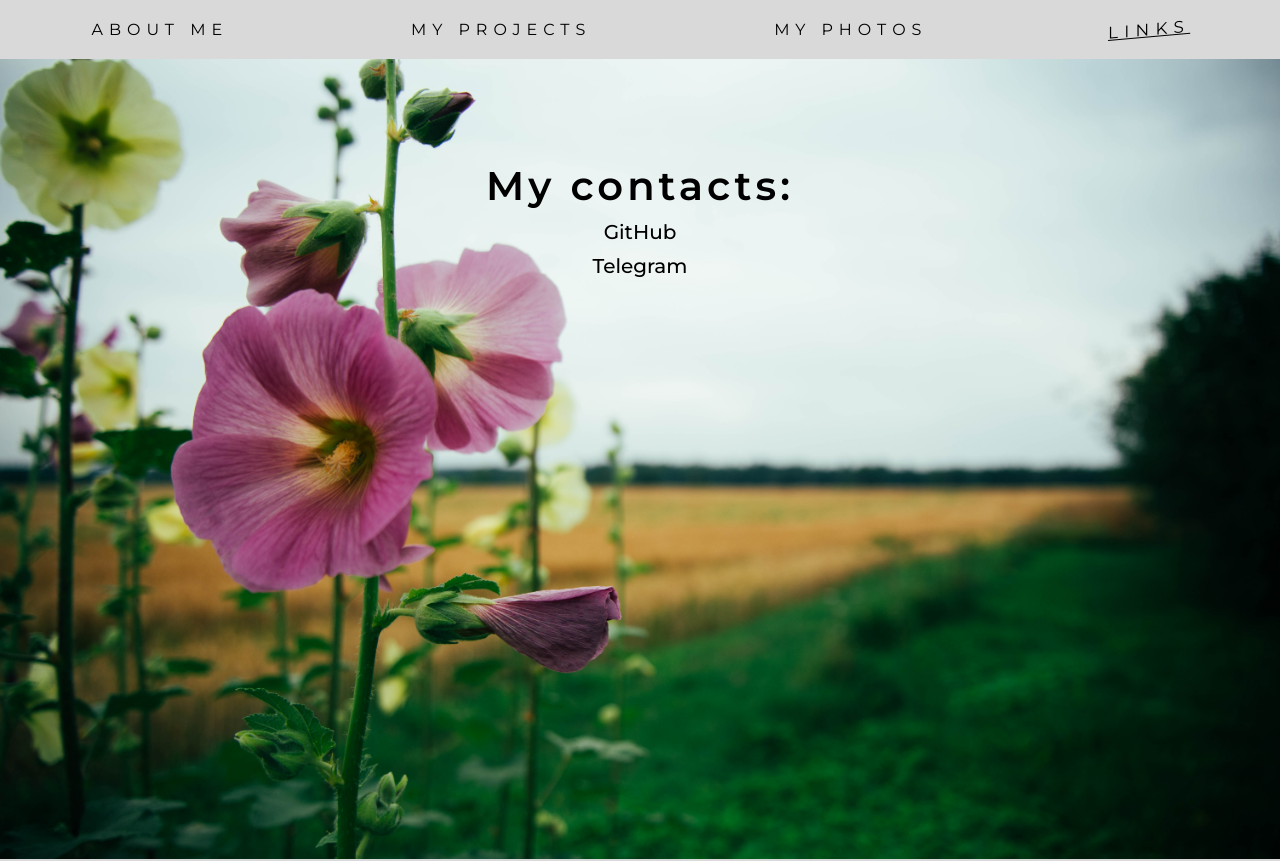
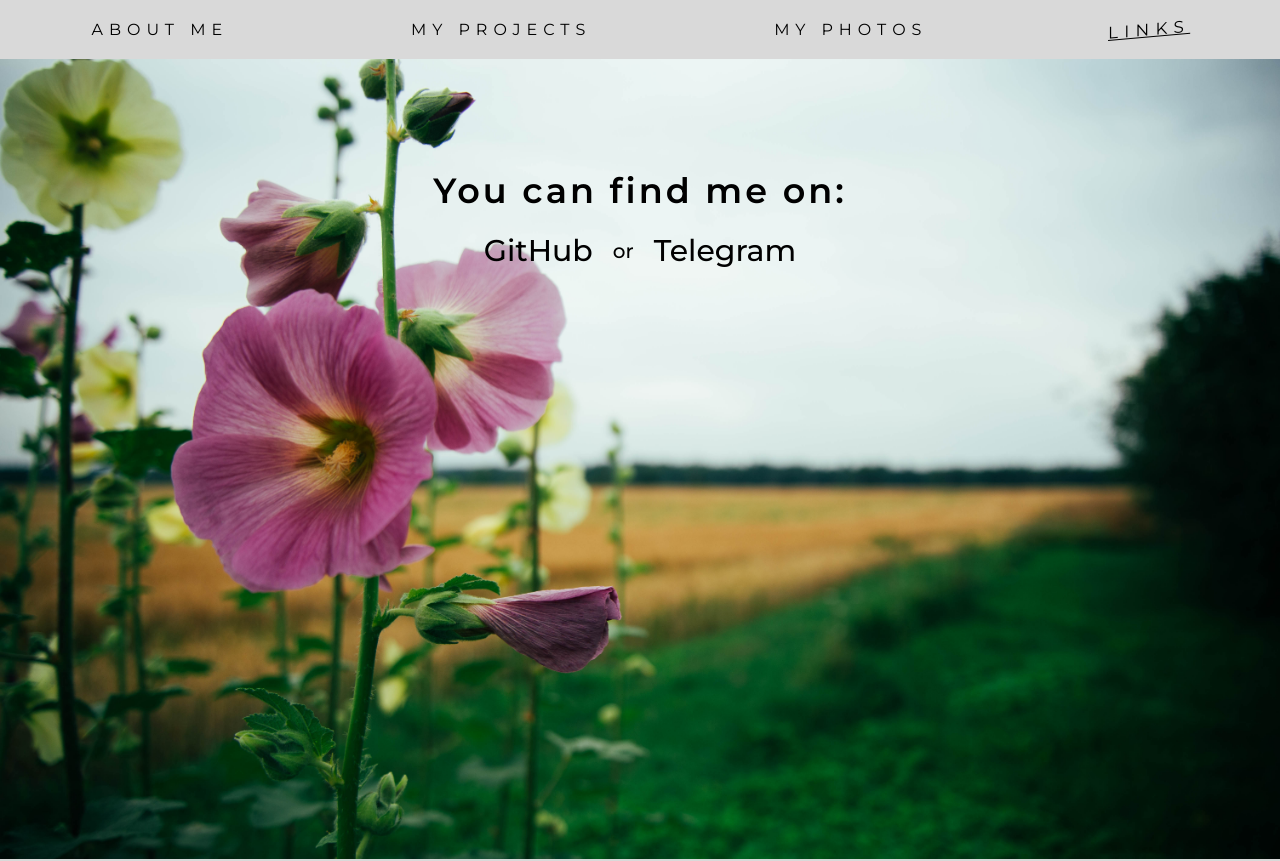
Before and after one commit to bobr2306/mySite-Vue, a Vue app: page /links in a window 1280 px wide. Shown: the top 861 px of the page. Built offline with nearby package versions, Linux system fonts and the light colour scheme; the HTML template or start-up script is replaced by a standard one; a web font is replaced by a local one.

Commit message:
fix links:

```diff
--- a/src/App.vue
+++ b/src/App.vue
@@ -21,7 +21,7 @@ export default {
 </script>
 
 <template>
-  <AppHeader>
+  <AppHeader class="appheader">
 
   </AppHeader>
 
@@ -48,12 +48,15 @@ body
   font-size: 1.6rem
   font-weight: 400
   overflow-x: hidden
-
+.appheader
+  position: sticky
+  z-index: 222
+  top: 0
 //titles:
 .title-second
-  font-size: 4rem
+  font-size: 3.5rem
   font-weight: 500
-  letter-spacing: .4rem
+  letter-spacing: .3rem
 
 //utilites:
 .mb-2
--- a/src/components/AppHeader.vue
+++ b/src/components/AppHeader.vue
@@ -45,6 +45,7 @@ export default {
 </template>
 
 <style lang="sass">
+
 .nav
     background-color: #d9d9d9
     list-style: none
--- a/src/views/Links.vue
+++ b/src/views/Links.vue
@@ -5,11 +5,12 @@
 <template>
     <section class="links">
         <div class="links__block">
-            <h5 class="title-second links__title">My contacts:</h5>
+            <h5 class="title-second links__title">You can find me on:</h5>
             <ul class="links__list">
                 <li class="links__item">
                     <a href="https://github.com/bobr2306" class="links__link">GitHub</a>
                 </li>
+                <p class="links__or">or</p>
                 <li class="links__item">
                     <a href="https://t.me/Elona_muska" class="links__link">Telegram</a>
                 </li>
@@ -31,21 +32,27 @@
         text-align: center
     &__list
         list-style: none
+        animation: 1s ease-out .1s rightToAss
+        display: flex
+        justify-content: center
+        gap: 2rem
+        text-align: center
+        align-items: center
     &__title
         animation: 1s ease-out .1s leftToAss
         font-weight: 600
-        margin-bottom: 1rem
+        margin-bottom: 2rem
+    &__or
+        font-weight: 500
+        font-size: 2rem
     &__item
         transition: .4s
-        &:not(:last-child)
-            margin-bottom: 1rem
         &:hover
             transform: translateY(.4rem)
     &__link
         &:link, &:visited
             text-decoration: none
-            animation: 1s ease-out .1s rightToAss
-            font-size: 2rem
+            font-size: 3rem
             color: black
             display: block
             transition: 1s
```
